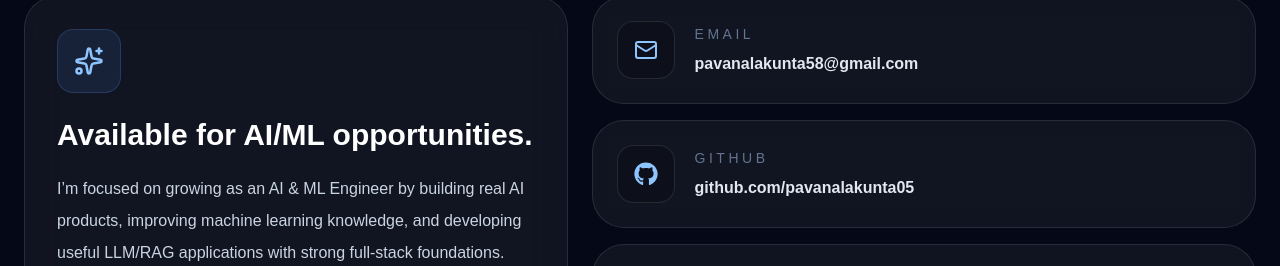
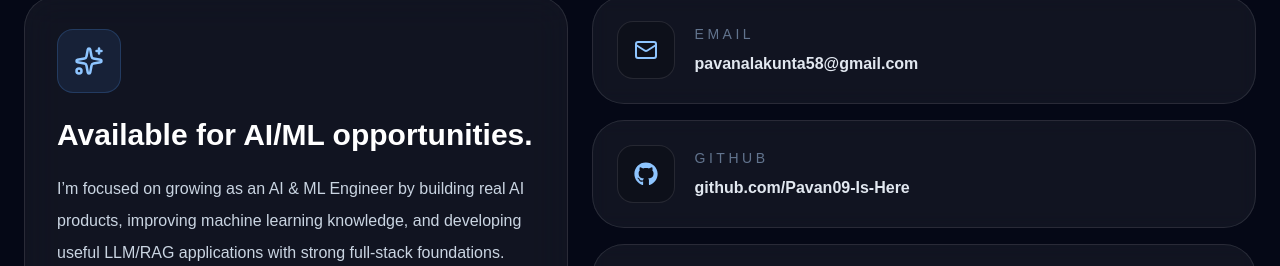
Before and after one commit to Pavan09-Is-Here/pavan-portfolio, a Next.js app: page / in a window 1280 px wide. Shown: the part 9572-9838 px from the top of the page. Built offline with nearby package versions, Linux system fonts and the light colour scheme.

Commit message:
Update GitHub profile links

```diff
--- a/app/learnforge-ai/page.tsx
+++ b/app/learnforge-ai/page.tsx
@@ -112,7 +112,7 @@ export default function LearnForgePage() {
 
             <div className="mt-8 flex flex-wrap gap-4">
               <a
-                href="https://github.com/pavanalakunta58/learnforge-ai"
+                href="https://github.com/Pavan09-Is-Here/learnforge-ai"
                 target="_blank"
                 rel="noopener noreferrer"
                 className="inline-flex items-center gap-2 rounded-full bg-white px-6 py-3 font-bold text-slate-950 transition hover:bg-blue-100"
--- a/app/projects/page.tsx
+++ b/app/projects/page.tsx
@@ -23,7 +23,7 @@ const projects = [
       "PDF Generation",
     ],
     caseStudy: "/learnforge-ai",
-    github: "https://github.com/pavanalakunta58/learnforge-ai",
+    github: "https://github.com/Pavan09-Is-Here/learnforge-ai",
   },
   {
     icon: Sparkles,
--- a/components/Contact.tsx
+++ b/components/Contact.tsx
@@ -12,8 +12,8 @@ const contactLinks = [
   {
     icon: FaGithub,
     title: "GitHub",
-    value: "github.com/pavanalakunta05",
-    href: "https://github.com/pavanalakunta05",
+    value: "github.com/Pavan09-Is-Here",
+    href: "https://github.com/Pavan09-Is-Here",
   },
   {
   icon: FaLinkedinIn,
--- a/components/FeaturedProject.tsx
+++ b/components/FeaturedProject.tsx
@@ -142,7 +142,7 @@ export default function FeaturedProject() {
 
             <div className="mt-9 flex flex-wrap gap-4">
               <a
-  href="https://github.com/pavanalakunta58/learnforge-ai"
+  href="https://github.com/Pavan09-Is-Here/learnforge-ai"
   target="_blank"
   rel="noopener noreferrer"
   className="inline-flex items-center gap-2 rounded-full bg-white px-6 py-3 font-bold text-slate-950 transition hover:bg-blue-100"
--- a/components/Footer.tsx
+++ b/components/Footer.tsx
@@ -16,7 +16,7 @@ export default function Footer() {
 
         <div className="flex items-center gap-3">
           <a
-            href="https://github.com/pavanalakunta05"
+            href="https://github.com/Pavan09-Is-Here"
             target="_blank"
             rel="noopener noreferrer"
             aria-label="GitHub"
--- a/components/Hero.tsx
+++ b/components/Hero.tsx
@@ -81,7 +81,7 @@ export default function Hero() {
             </a>
 
             <a
-  href="https://github.com/pavanalakunta05"
+  href="https://github.com/Pavan09-Is-Here"
   target="_blank"
   rel="noopener noreferrer"
   className="inline-flex items-center gap-2 rounded-full border border-white/10 bg-white/5 px-6 py-3 font-bold text-white backdrop-blur transition hover:bg-white/10"
--- a/components/Navbar.tsx
+++ b/components/Navbar.tsx
@@ -37,7 +37,7 @@ export default function Navbar() {
 
         <div className="hidden items-center gap-3 md:flex">
           <a
-            href="https://github.com/pavanalakunta58"
+            href="https://github.com/Pavan09-Is-Here"
             target="_blank"
             rel="noopener noreferrer"
             aria-label="GitHub"
@@ -89,7 +89,7 @@ export default function Navbar() {
 
             <div className="mt-3 flex gap-3">
               <a
-                href="https://github.com/pavanalakunta05"
+                href="https://github.com/Pavan09-Is-Here"
                 target="_blank"
                 rel="noopener noreferrer"
                 className="inline-flex flex-1 items-center justify-center gap-2 rounded-full border border-white/10 bg-white/10 px-5 py-3 text-sm font-bold text-white"
```
